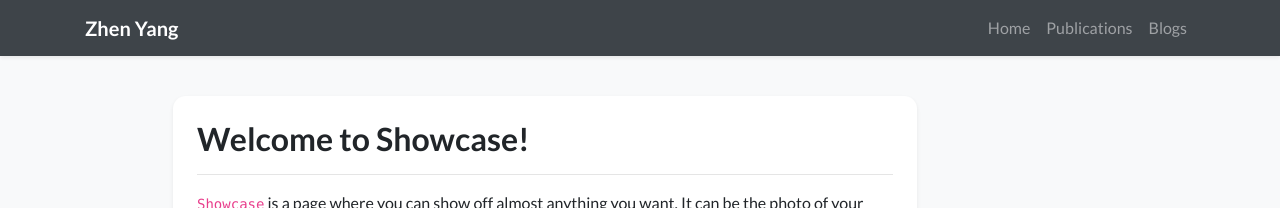
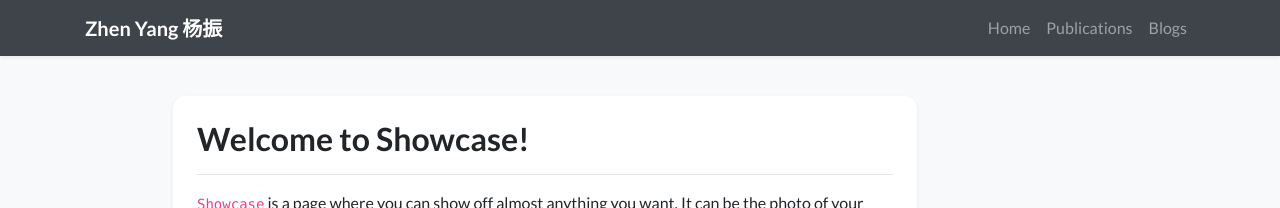
Before and after one commit to MichaelYeung2004/michaelyeung2004.github.io, a Jekyll site: the page built from showcase.html, in a window 1280 px wide. Shown: the top 208 px of the page. Built offline with Jekyll 4.4.1, drawn with Linux system fonts in a browser that asks for light colours; nearby versions of some CDN libraries; a style sheet for code colours, icons or effects is not loaded.

Commit message:
Initial commit after cloning and fixing Gemfile

```diff
--- a/_data/profile.yml
+++ b/_data/profile.yml
@@ -1,6 +1,6 @@
-primary_name: "Zhen Yang 杨振"
+primary_name: "Zhen Yang"
 secondary_name: ""
-navbar_name: "Zhen Yang"
+navbar_name: "Zhen Yang 杨振"
 
 positions:
 - name: Bachelor of Science in Computer Science and Technology
```
